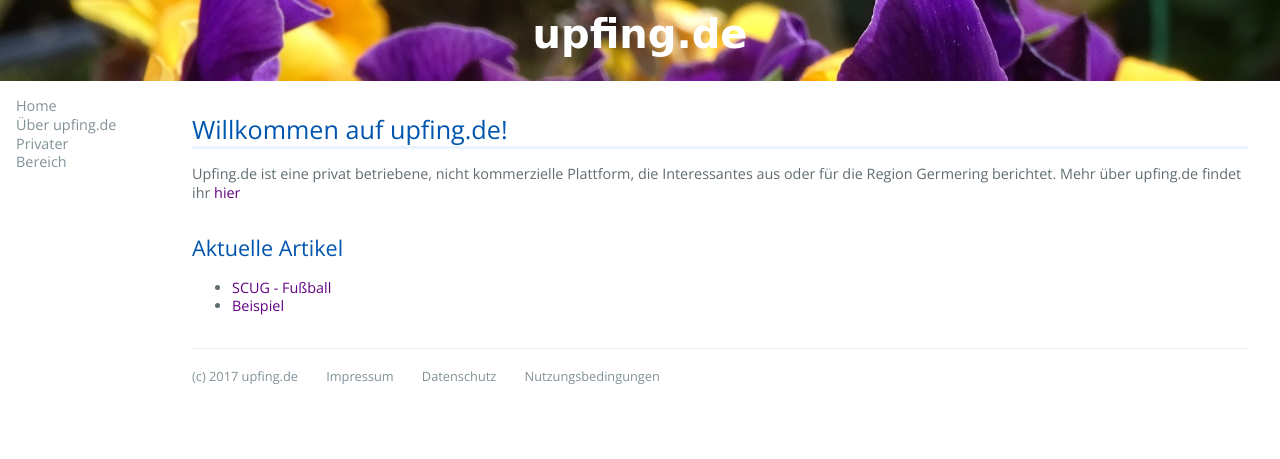
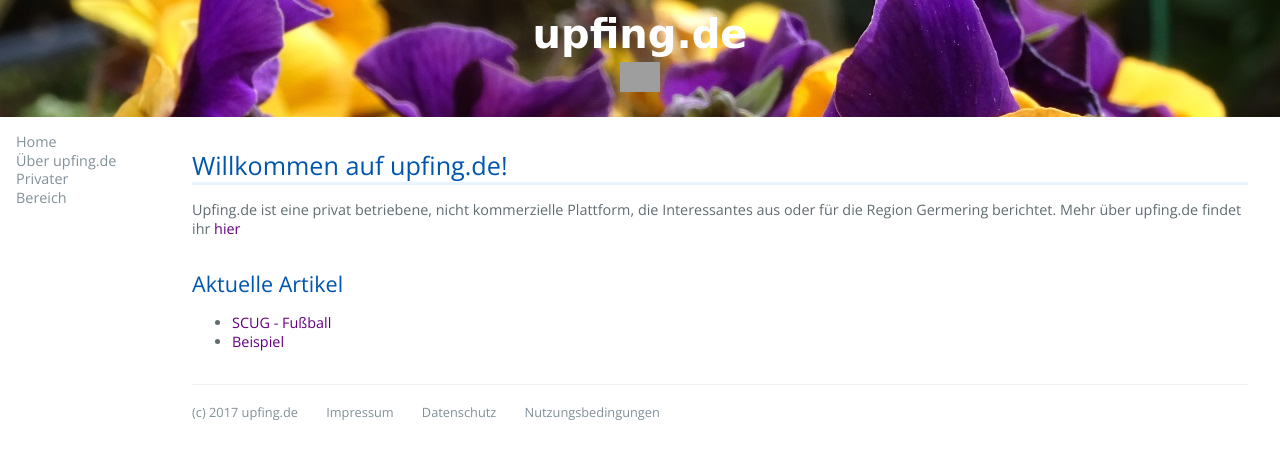
Before and after one commit to croedel/upfing, a Jekyll site: the page built from README.md, in a window 1280 px wide. Shown: the top 459 px of the page. Built offline with Jekyll 4.4.1, drawn with Linux system fonts in a browser that asks for light colours; our own code applies the rules of GitHub Pages for plain Markdown files; the repository's description, which GitHub fills in, is left out.

Commit message:
Update default.html

```diff
--- a/_layouts/default.html
+++ b/_layouts/default.html
@@ -11,6 +11,7 @@
   <body>
     <section class="page-header">
       <h1 class="project-name">upfing.de</h1>
+      <a href="{{ site.github.url }}/search" class="nav-icon"> <img src="{{ site.github.url }}/images/search.png" height="30"> </a>
       <h2 class="project-tagline">{{ site.description | default: site.github.project_tagline }}</h2>
     </section>
 
```
